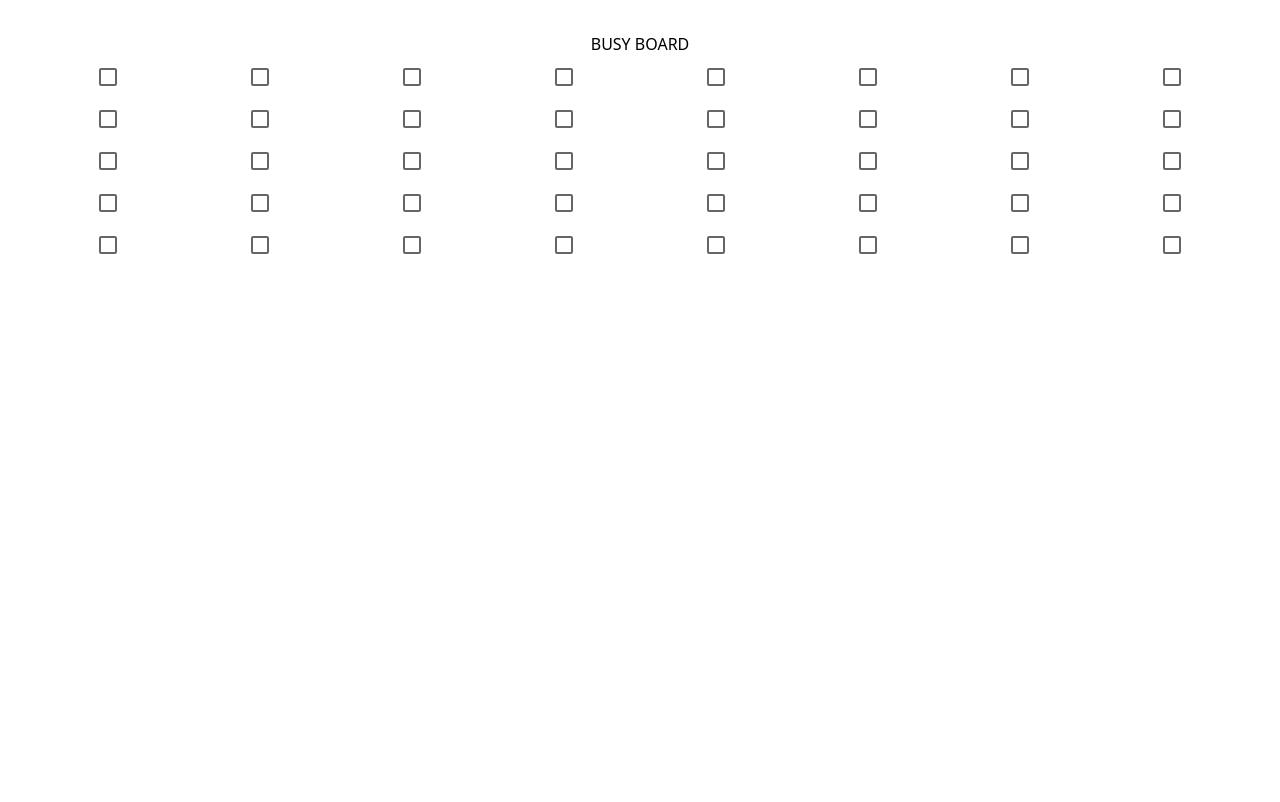
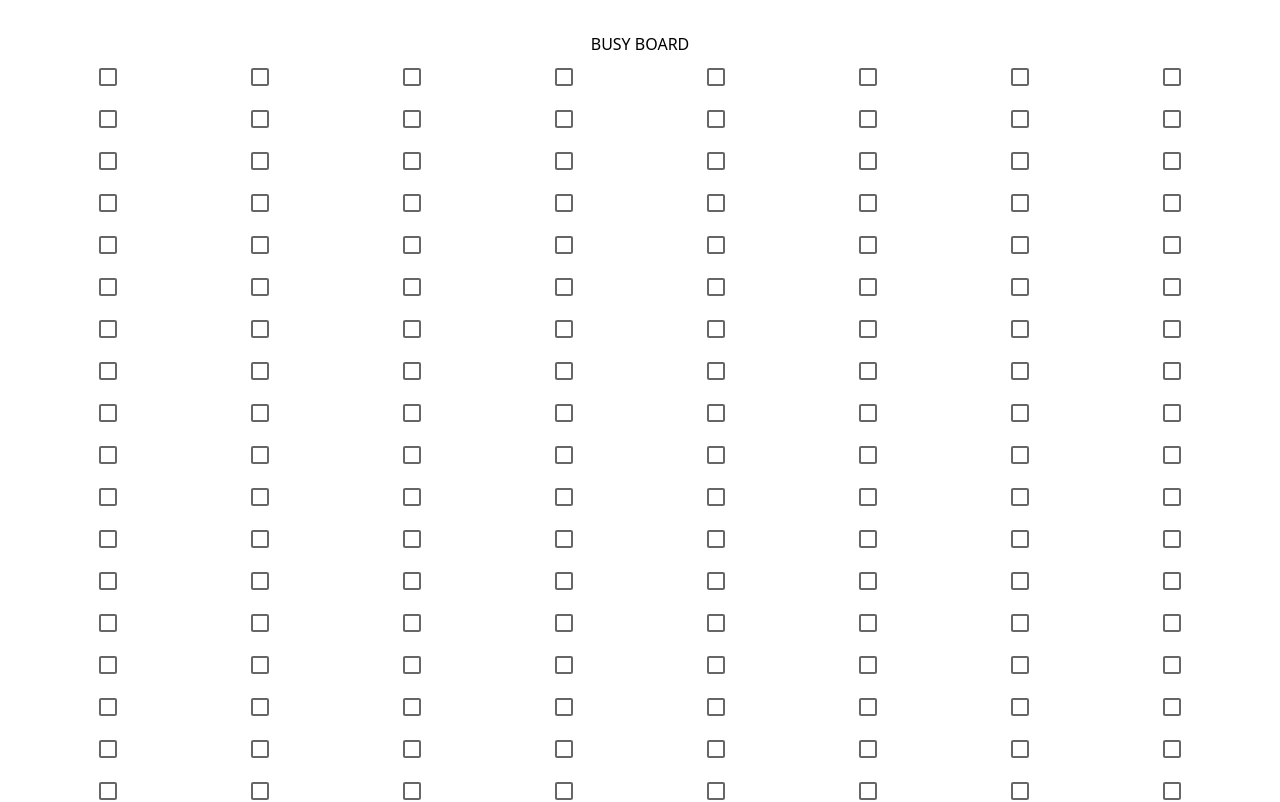
Before and after one commit to enokawa/busy-board, a React (Vite) app: page / in a window 1280 px wide. Shown: the top 802 px of the page. Built offline with nearby package versions, Linux system fonts and the light colour scheme.

Commit message:
Fix count

```diff
--- a/src/App.tsx
+++ b/src/App.tsx
@@ -3,7 +3,8 @@ import Box from "@mui/material/Box";
 import { Grid2 as Grid } from "@mui/material";
 import "./App.css";
 
-const checkboxes = 40;
+const columns = 8;
+const checkboxes = columns * 100;
 
 function App() {
   return (
@@ -11,7 +12,7 @@ function App() {
       <h1 className="text-3xl">BUSY BOARD</h1>
       <div className="checkboxes mt-6">
         <Box>
-          <Grid container columns={8} alignItems="center">
+          <Grid container columns={columns} alignItems="center">
             {Array.from(Array(checkboxes)).map((_, index) => (
               <Grid key={index} size={1}>
                 <Checkbox />
```
